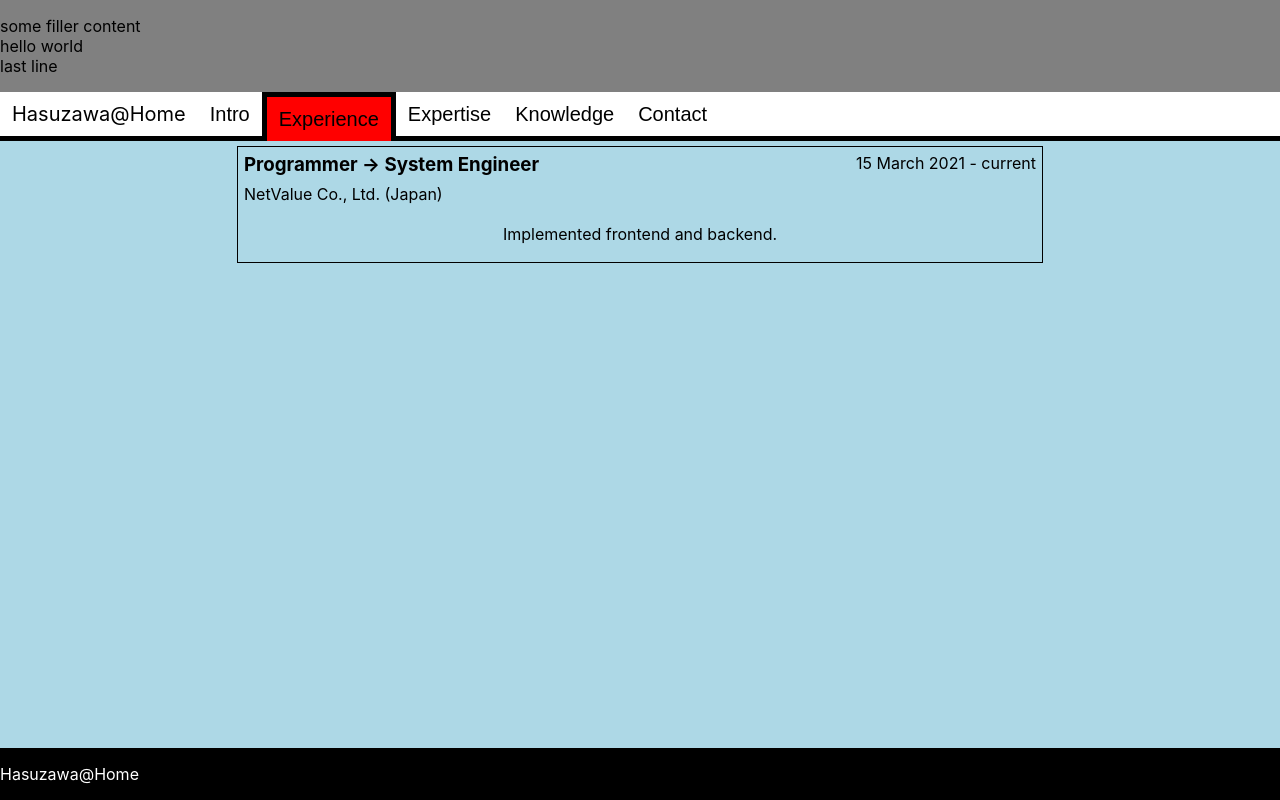
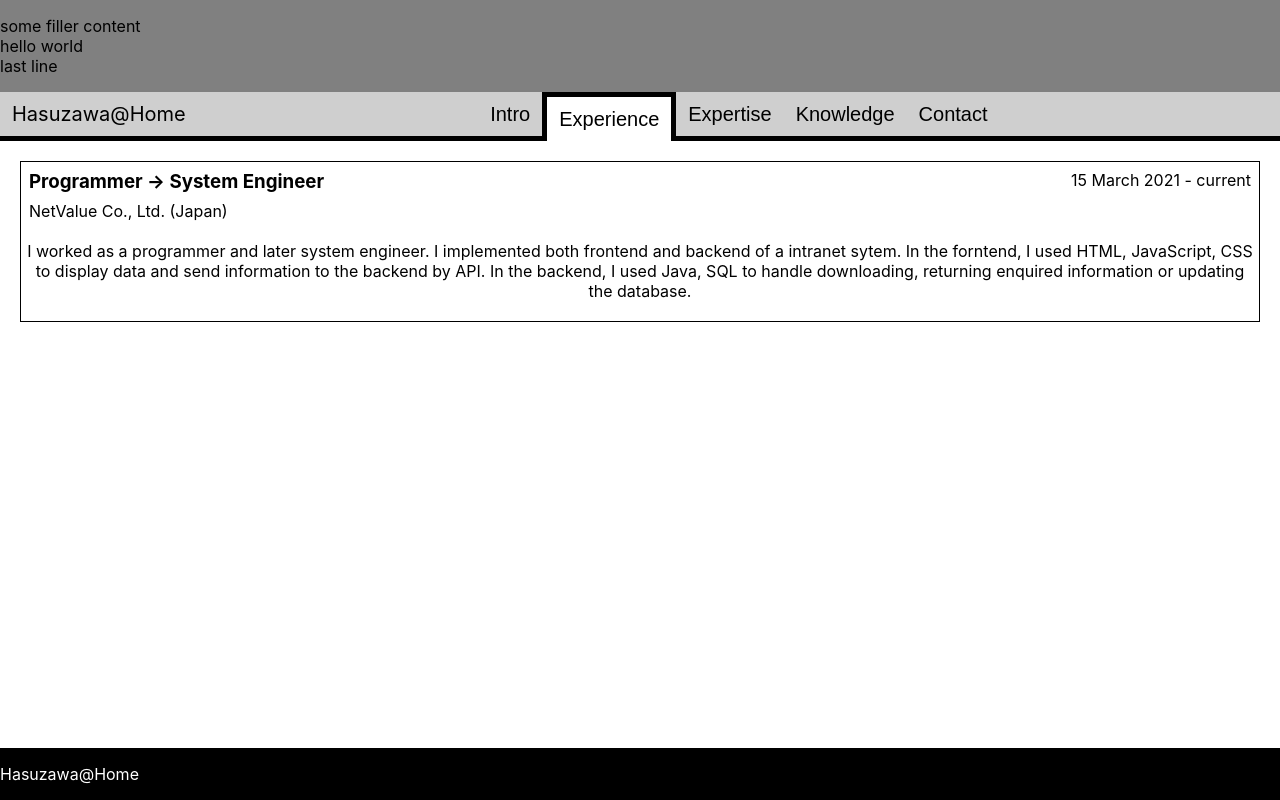
Before and after one commit to Hasuzawa/Homepage, a React (Create React App) app: page / in a window 1280 px wide. Both pictures are taken after a click on the button "Experience". Built offline with nearby package versions, Linux system fonts and the light colour scheme; the HTML template or start-up script is replaced by a standard one.

Commit message:
improved CSS, added gallery prototype

```diff
--- a/src/Components/Header.jsx
+++ b/src/Components/Header.jsx
@@ -16,7 +16,9 @@ export default class Header extends React.Component{
     render(){
         return (
         <nav className="header">
+            {/* should not have word here, only tabs should have word at the header bar*/}
             <span>Hasuzawa@Home</span>
+            <div className="filler"></div>
             <button id={TabIndex.introduction} onClick={this.handleClick} className={this.props.selectedTab === TabIndex.introduction ? "selected" : null}>Intro</button>
             <button id={TabIndex.workExperience} onClick={this.handleClick} className={this.props.selectedTab === TabIndex.workExperience ? "selected" : null}>Experience</button>
             <button id={TabIndex.expertise} onClick={this.handleClick} className={this.props.selectedTab === TabIndex.expertise ? "selected" : null}>Expertise</button>
--- a/src/Components/block.css
+++ b/src/Components/block.css
@@ -3,9 +3,9 @@
     flex-basis: 50%;
     max-width: 1500px;
     min-width: 800px;
-    margin: 5px;
+    margin: 20px;
     border: 1px black solid;
-    padding: 2px;
+    padding: 4px;
 
 }
 
--- a/src/Components/blocks.jsx
+++ b/src/Components/blocks.jsx
@@ -1,7 +1,7 @@
 import React from "react";
 import "./block.css";
 
-export function Job (props){
+export function Job(props){
     return (
         <div className="job">
             <div>
@@ -11,8 +11,47 @@ export function Job (props){
             <div>
                 <span>{props.company}</span>
             </div>
-            <p>{props.description}</p>
-            {/* image */}
+            <div>
+                <p>{props.description}</p>
+                {/* image gallery */}
+                <img />
+            </div>
         </div>
     );
 }
+
+
+export class Gallery extends React.Component{
+    constructor(props){
+        super(props);
+
+        var numberOfPhoto = 0;
+        //probably pass JS object as photos into this component
+        numberOfPhoto = this.props.photos.legnth;
+        console.log(numberOfPhoto);
+
+        this.state = {selectedPhoto: 0};
+
+        this.renderImage = this.renderImage.bind(this);
+    }
+
+    renderImage(){
+        return(
+            <>
+                <img />
+                <span>photo's caption</span>
+            </>
+        );
+    }
+
+
+    render(){
+        return(
+            <div>
+                {this.renderImage()}
+                {/* image */}
+                {/* 2 arrow that pop up when hovered over photo */}
+            </div>
+        );
+    }
+}
--- a/src/Components/contents.jsx
+++ b/src/Components/contents.jsx
@@ -35,8 +35,11 @@ export function WorkExperience(){
                 startDate="15 March 2021"
                 endDate="current"
                 company="NetValue Co., Ltd. (Japan)"
-                description="Implemented frontend and backend."
+                description="I worked as a programmer and later system engineer. I implemented both frontend and backend of a intranet sytem.
+                    In the forntend, I used HTML, JavaScript, CSS to display data and send information to the backend by API. In the backend,
+                    I used Java, SQL to handle downloading, returning enquired information or updating the database."
             />
+
         </div>
     );
 }
@@ -116,6 +119,8 @@ export function Contact(){
                 I can be reached at <a href="https://github.com/Hasuzawa">GitHub</a> or Linkdeln. This website is in fact hosted on GitHub and you can see the source code there.<br />
                 Collaboration, enquiry, job offer are all welcomed.
             </p>
+            {/* format it better later */}
+            <iframe title="Working at the city center as a system engineer" src="https://www.google.com/maps/embed?pb=!1m14!1m12!1m3!1d4639.379805585421!2d135.53002579240538!3d34.69163516608814!2m3!1f0!2f0!3f0!3m2!1i1024!2i768!4f13.1!5e0!3m2!1sen!2sjp!4v1627540397403!5m2!1sen!2sjp" width="600" height="450" allowFullScreen="" loading="lazy"></iframe>
         </div>
     );
 }
--- a/src/Components/style.css
+++ b/src/Components/style.css
@@ -17,7 +17,7 @@
     position: sticky;
     top: 0px;
     display: flex;
-    background-color: white;
+    background-color: rgb(207, 207, 207);
     /*box-shadow: 0px 5px 5px black;*/
     overflow: auto;
 }
@@ -44,7 +44,7 @@
 }
 
 .header > button.selected{
-    background-color: red;
+    background-color: white;
     border: 5px solid black;
     border-bottom: 5px transparent;
 }
@@ -82,7 +82,7 @@
 .content{
     flex-grow: 1;
     text-align: center;
-    background-color: lightblue;
+    background-color: white;
     animation: fade-in-effect 0.3s;
     overflow: auto;
 }
```
Lines whose indentation alone changed are shown as unchanged.
